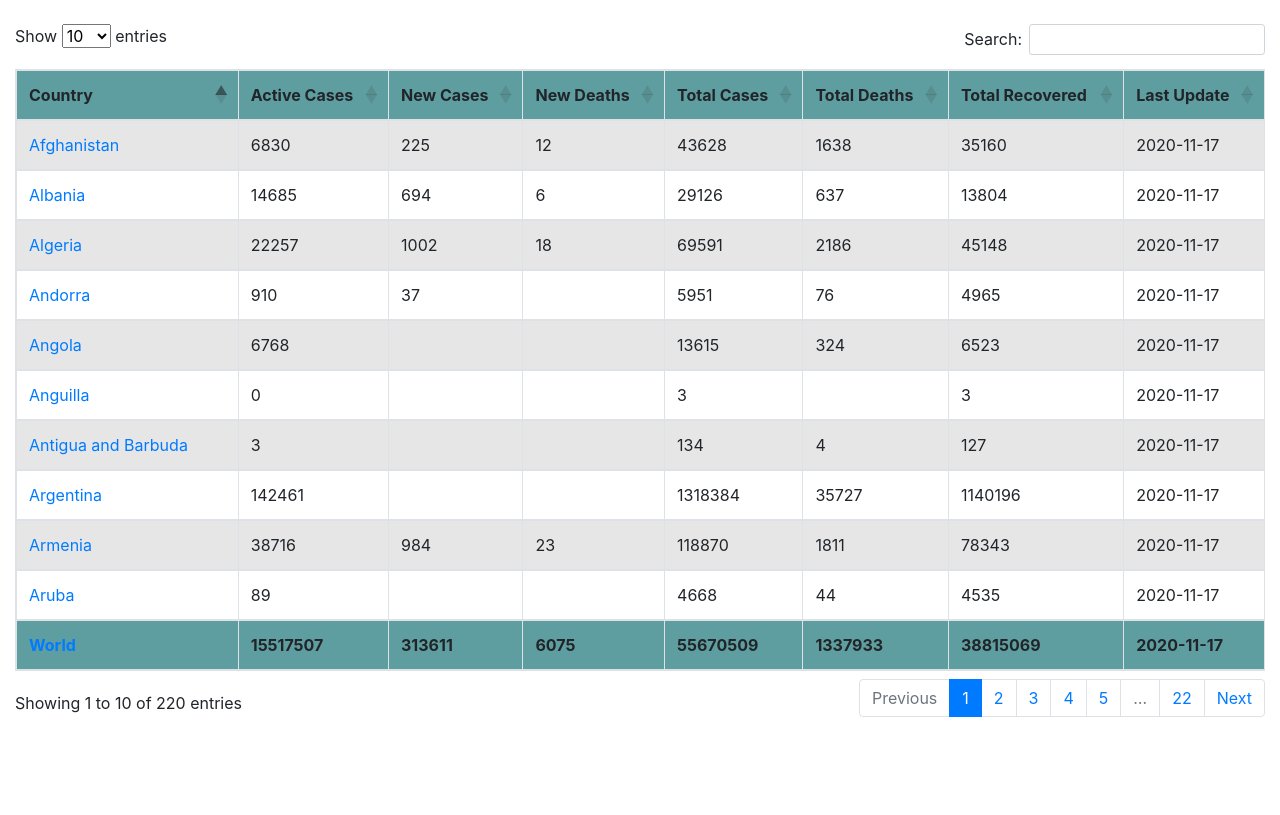
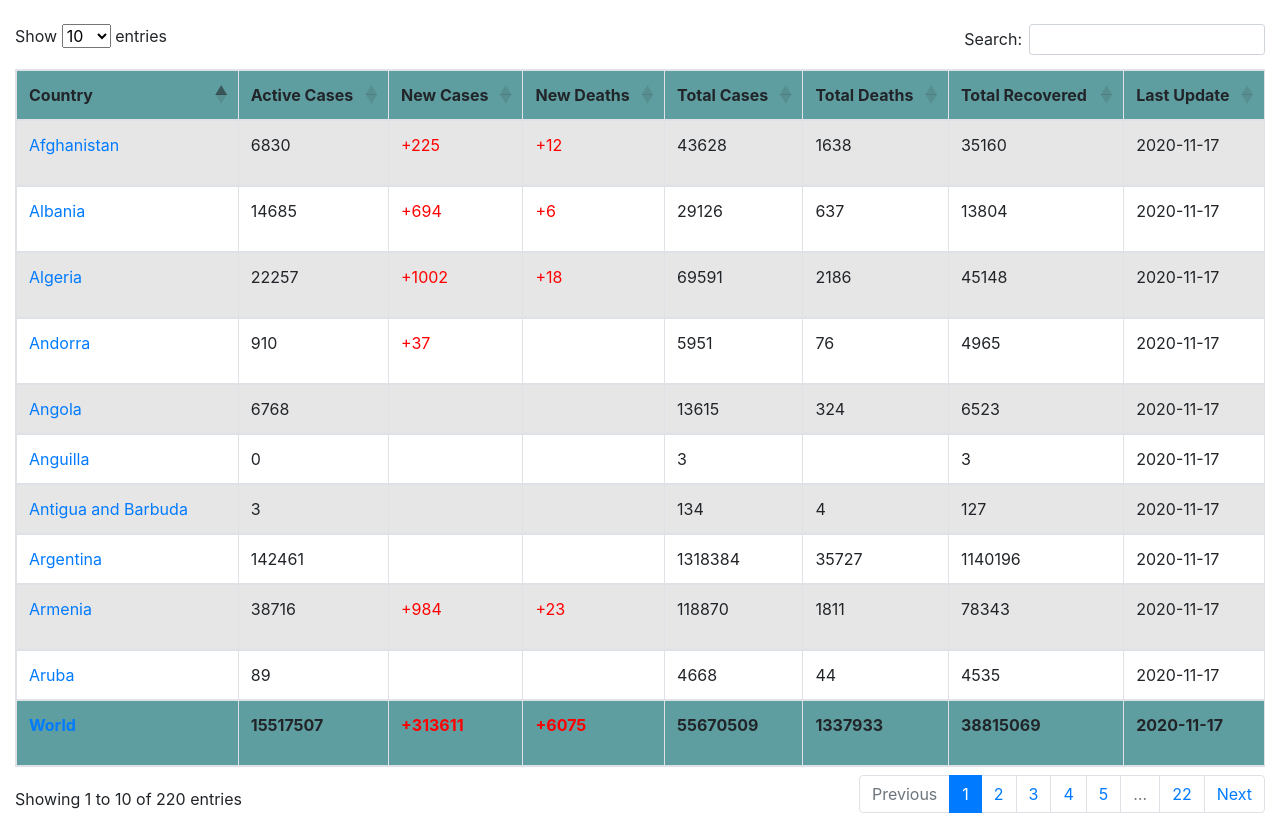
Before and after one commit to SergiuCl/coronaCases, a Flask app: page /casesWorld in a window 1280 px wide. Shown: the part 56-871 px from the top of the page. Before the commit the page ends 773 px from the top, so only its background shows below. Run offline with Flask 2, Linux system fonts and the light colour scheme; data comes from the database, SQL or seed files in the repository; some libraries are stand-ins or nearby versions.

Commit message:
changes in casesWorld.html-color of new cases

```diff
--- a/templates/casesWorld.html
+++ b/templates/casesWorld.html
@@ -34,8 +34,8 @@
                             <td style="background-color: cadetblue; font-weight: bold;">
                                 <a href="/history/{{ value }}">{{ value }}</a>
                             </td>
-                        {% elif (key == "newDeaths" or key == "newCases") and value.startswith('+') %}
-                            <td style="background-color: cadetblue; font-weight: bold; color:red;">{{ value }}</td>
+                        {% elif (key == "deaths" or key == "new") and value != "" %}
+                            <td style="background-color: cadetblue; font-weight: bold; color:red;"><p>+{{ value }}</p></td>
                         {% else %}
                             <td style="background-color: cadetblue; font-weight: bold;">{{ value }}</td>
                         {% endif %}
@@ -51,8 +51,8 @@
                                 <td>
                                     <a href="/history/{{ value }}" target="_blank">{{ value }}</a>
                                 </td>
-                            {% elif (key == "newDeaths" or key == "newCases") and value.startswith('+') %}
-                                    <td style="color: red;"> {{ value }}</td>
+                            {% elif (key == "deaths" or key == "new") and value != "" %}
+                                    <td style="color: red;"> <p>+{{ value }}</p></td>
                             {% else %}
                                 <td> {{ value }}</td>
                             {% endif %}
```
